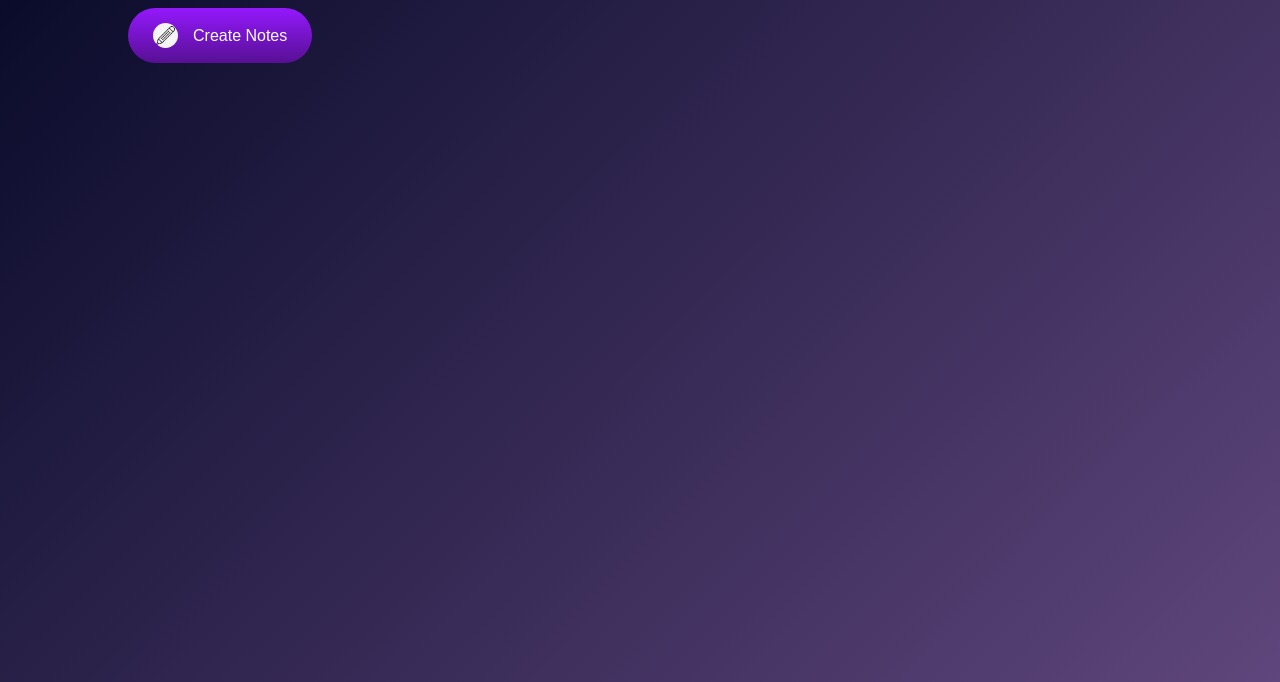
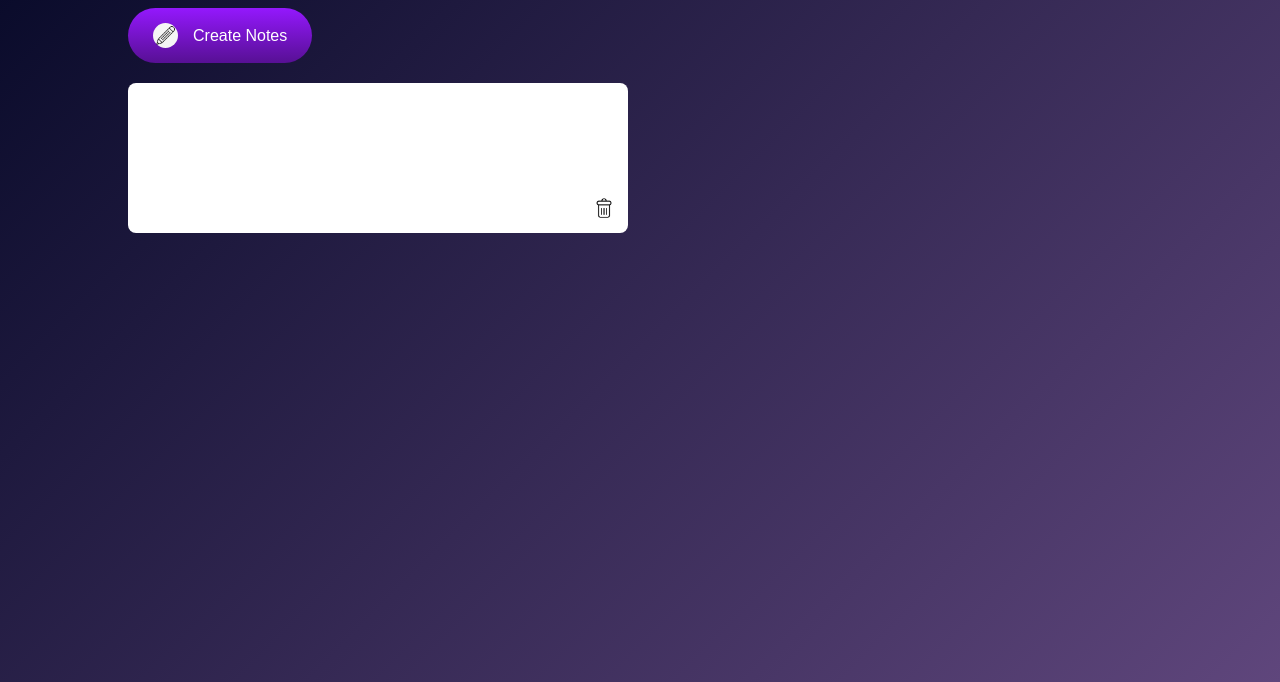
Before and after one commit to Surafelmoges/NoteApp, a plain HTML site: page index.html in a window 1280 px wide. Both pictures are taken after a click on the button "Create Notes". Shown: the part 118-800 px from the top of the page. Drawn offline with Linux system fonts and the light colour scheme.

Commit message:
Create textbox

```diff
--- a/index.html
+++ b/index.html
@@ -9,7 +9,7 @@
 <body>
     <div class="cont">
         <h1><img src="images/noteIcon.jpg" alt="">Notes</h1>
-        <button><img src="images/edit.jpg" alt="">Create Notes</button>
+        <button class="btn"><img src="images/edit.jpg" alt="">Create Notes</button>
 
         <div class="notes-container">
             <!--<p contenteditable="true" class="input-box">
@@ -17,5 +17,6 @@
 
         </div>
     </div>
+    <script src="script.js"></script>
 </body>
 </html>
--- a/script.js
+++ b/script.js
@@ -0,0 +1,15 @@
+const notesContainer = document.querySelector('.notes-container');
+const createButton = document.querySelector('.btn');
+let notes = document.querySelectorAll('.input-box');
+
+
+createButton.addEventListener("click", ()=> {
+    let inputBox = document.createElement("p");
+    let img = document.createElement("img");
+
+    inputBox.className = "input-box";
+    inputBox.setAttribute("contenteditable", "true");
+    inputBox.setAttribute("placleholder", "Write your note here...");
+    img.src = "images/delete.jpg";
+    notesContainer.appendChild(inputBox).appendChild(img);
+})
```
